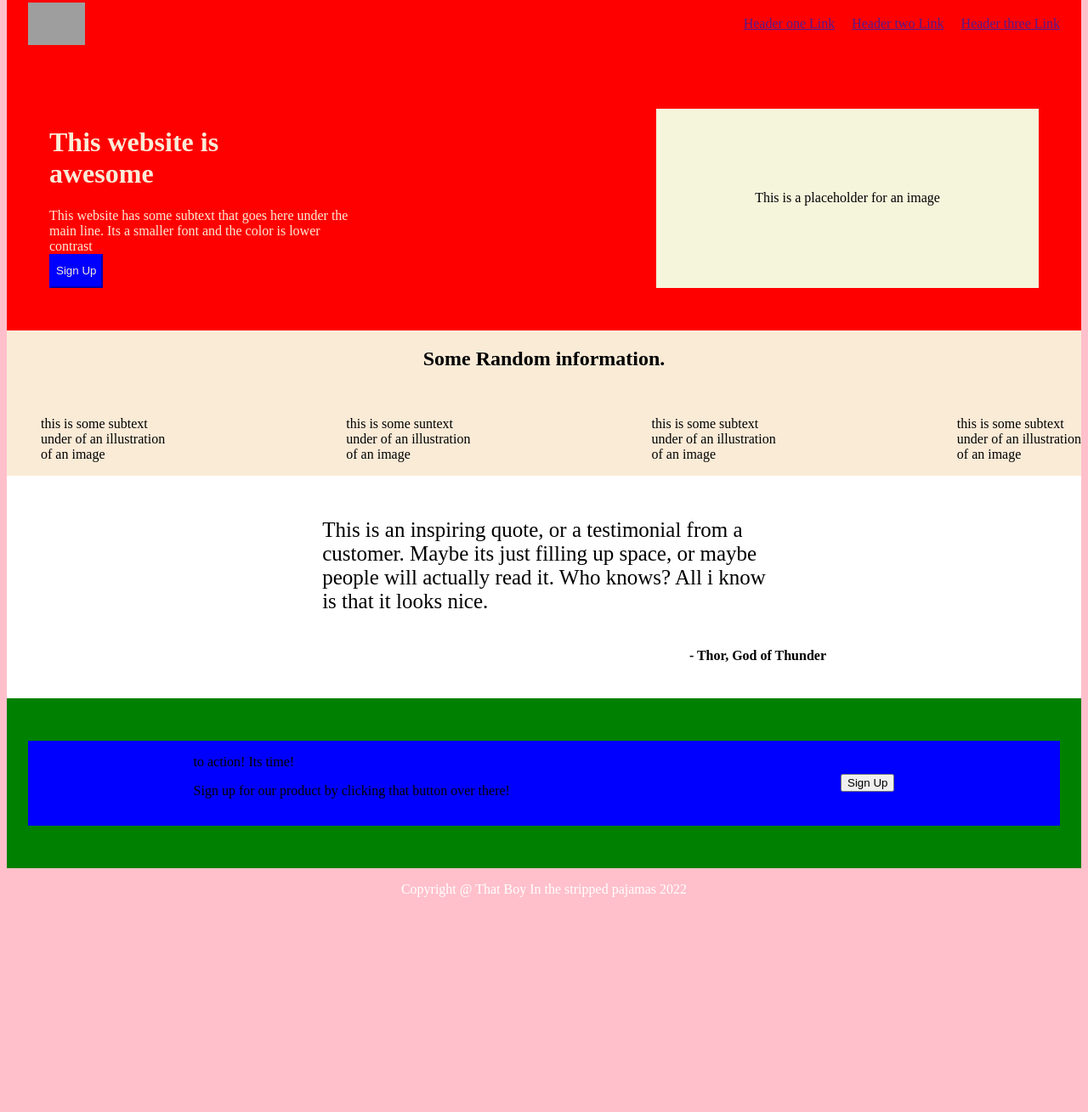
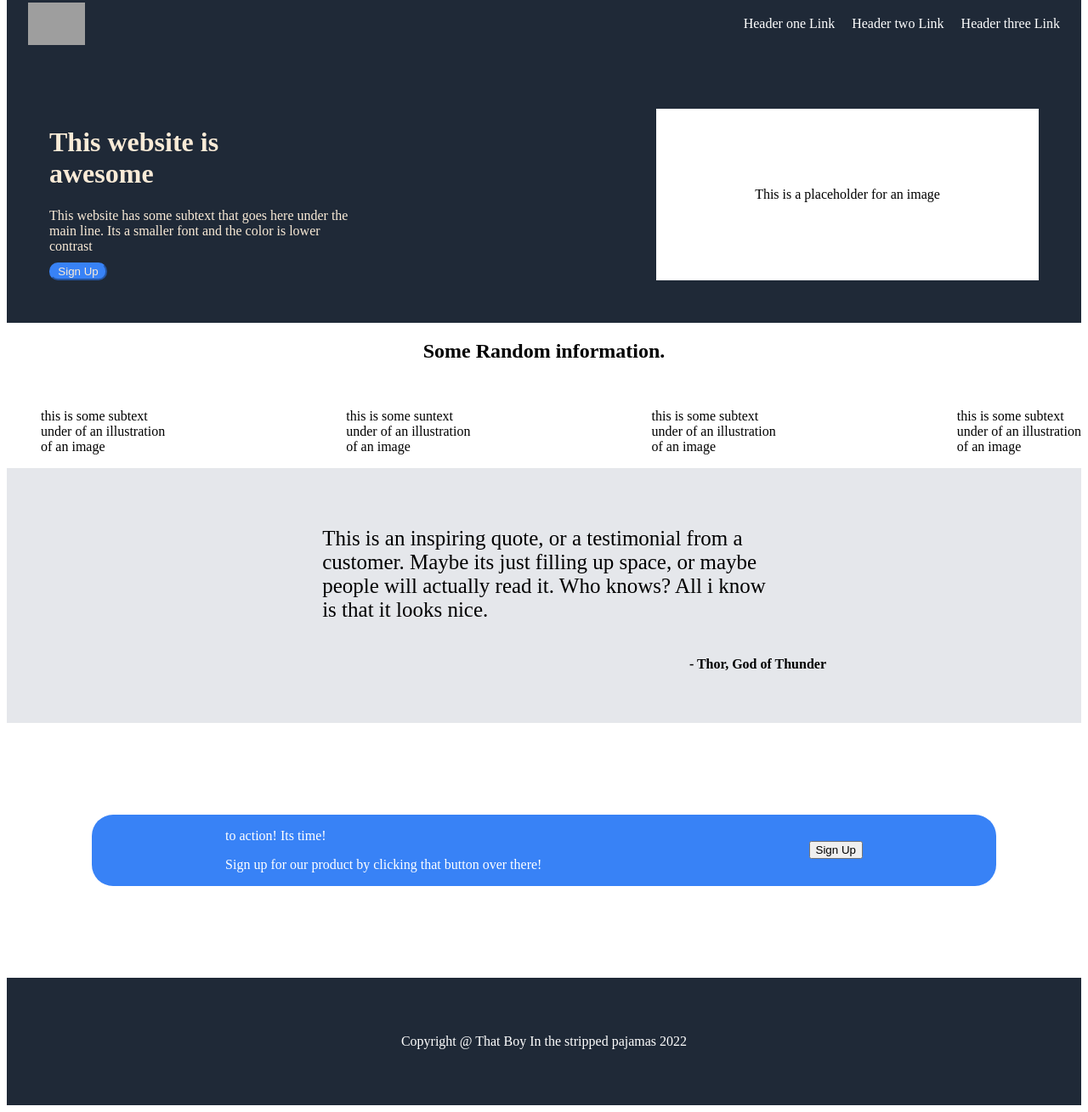
Before and after one commit to Lowkeyoj/Landing-Page-project, a plain HTML site: page index.html in a window 1280 px wide. Shown: the part 30-1339 px from the top of the page at 85% size. Before the commit the page ends 1110 px from the top, so only its background shows below. Drawn offline with Linux system fonts and the light colour scheme; grey boxes are pictures that could not be loaded.

Commit message:
pretty much done

```diff
--- a/index.html
+++ b/index.html
@@ -12,9 +12,9 @@
    <div class="header-1">
      <img src="Images/pexels-rodnae-productions-10376293.jpg" alt="Logo">
     <ul class="list">
-     <li><a href="">Header one Link</a></li>
-     <li><a href="">Header two Link</a></li>
-     <li><a href="">Header three Link</a></li>
+     <li id="l"><a href="">Header one Link</a></li>
+     <li id="l"><a href="">Header two Link</a></li>
+     <li id="l"><a href="">Header three Link</a></li>
     </ul>
    </div>
    <div class="header-2">
@@ -60,7 +60,8 @@
     </div>
   </div>
  </div>
-
- <div class="footer">Copyright @ That Boy In the stripped pajamas 2022</div>
+ <div class ="footer">
+ <div class ="item">Copyright @ That Boy In the stripped pajamas 2022</div>
+ </div>
 </body>
 </html>
--- a/style.css
+++ b/style.css
@@ -1,11 +1,11 @@
 .body {
     display: flex;
     flex-direction: column;
-    background-color: pink;
+
 }
 
 .container-1{
-    background-color: red;
+    background-color: #1f2937;
 
 }
 
@@ -15,12 +15,35 @@
     padding: 25px;
 }
 
-.list {
+.list{
     display: flex;
     gap: 20px;
-    list-style: none;
 }
 
+#l{
+  list-style: none;
+  color: white;
+}
+
+a:link{
+    text-decoration: none;
+    color: white;
+}
+
+a:visited{
+    text-decoration: none;
+    color: white;
+}
+
+a:hover{
+    text-decoration: none;
+    color: white;
+}
+
+a:active{
+    text-decoration: none;
+    color: white;
+}
 
 .header-1 img {
     height: 50px;
@@ -39,12 +62,13 @@
 }
 
 .button{
-    background-color: blue;
+    background-color: #3882f6;
     color: antiquewhite;
-    border-color: blue;
-    font-weight: 500;
-    height: 40px;
-    width: auto;
+    border-radius: 10px;
+    height: auto;
+    width: 68px;
+    margin-top: 10px;
+    border-color: #3882f6;
 }
 
 .h2-container2 {
@@ -53,13 +77,13 @@
     width: 450px;
     height: auto;
     justify-content: center;
-    background-color: beige;
+    background-color: white;
 }
 
 .container-2 {
     display: flex;
     flex-direction: column;
-    background-color: antiquewhite;
+
 }
 
 .h-class2 {
@@ -68,9 +92,7 @@
     color: black;
 }
 
-.bubble-container {
 
-}
 
 .bubble {
     list-style: none;
@@ -79,12 +101,12 @@
     justify-content: space-between;
 }
  .container-3 {
-    background-color: white;
+    background-color: #e5e7eb;
     display: flex;
     justify-content: center;
     flex-direction: column;
     align-items: center;
-
+    height: 300px;
  }
 
 .first-p {
@@ -100,41 +122,41 @@
 }
 
 .container-4 {
-    background-color: green;
-    height: 200px;
+    height: 300px;
     display: flex;
     align-items: center;
     width: auto;
 }
 
 .maybe-needed {
-    display: flex;
+    display: block;
     flex:  1;
-    background-color: blue;
-    margin-left: 25px;
-    margin-right: 25px;
+    background-color: #3882f6;
+    margin-left: 100px;
+    margin-right: 100px;
+    border-radius: 25px;
 }
 
 .c4-content {
     display: flex;
-    flex: 1;
+    flex-wrap: wrap;
     justify-content: space-around;
+    color: white;
 }
 
 .button-2 {
     align-self: center;
 }
 
-.not-needed {
-    display: flex;
-    flex-direction: column;
+.item{
+    color: white;
+}
 
-}
 
 .footer {
     display: flex;
     justify-content: center;
-    color: white;
-    height: 50px;
+    background-color: #1f2937;
+    height: 150px;
     align-items: center;
 }
```
